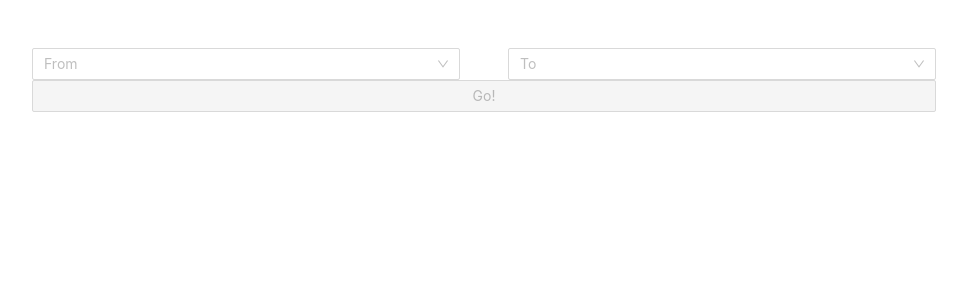
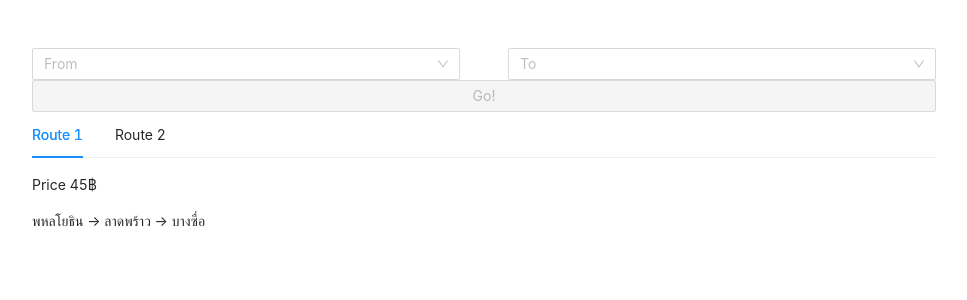
Before and after one commit to encX/bangkok-transit-planner, a React (Create React App) app in the folder client/: page / in a window 1280 px wide. Shown: the top 300 px of the page, without its empty margins (156-1123 px from the left). Built offline with nearby package versions, Linux system fonts and the light colour scheme.

Commit message:
Display tabs

```diff
--- a/client/src/App.tsx
+++ b/client/src/App.tsx
@@ -1,6 +1,9 @@
 import React, {useState, useEffect} from 'react';
-import {getAllStations} from './api';
+
+import {getAllStations, getRoutes} from './api';
+import {Route} from './api/models/Route';
 import {Station} from './api/models/Station';
+import {RoutesPanel} from './sections/RoutesPanel';
 import TopHalf from './sections/TopHalf';
 
 import 'antd/dist/antd.css';
@@ -8,13 +11,17 @@ import './css/style.scss';
 
 function App(): JSX.Element {
 	const [stations, setStations] = useState<Station[]>([]);
+	const [routes, setRoutes] = useState<Route[]>([]);
+
 	useEffect(() => {
 		getAllStations().then(setStations);
+		getRoutes(2, 4).then(setRoutes);
 	}, []);
 	return (
 		// todo: loading blocker
 		<div className="App base-component">
 			{stations.length && <TopHalf stations={stations} />}
+			<RoutesPanel routes={routes}/>
 		</div>
 	);
 }
--- a/client/src/components/RouteDisplay.tsx
+++ b/client/src/components/RouteDisplay.tsx
@@ -1,11 +1,12 @@
 import React, {FunctionComponent} from 'react';
 
-interface RouteDisplayProps {
-	test?: string;
-}
+import {Route} from '../api/models/Route';
 
-export const RouteDisplay: FunctionComponent<RouteDisplayProps> = (props: RouteDisplayProps): JSX.Element => {
+export const RouteDisplay: FunctionComponent<Route> = ({stations, cost}: Route): JSX.Element => {
 	return (
-		<div/>
+		<div className="route-display">
+			<p>Price {cost}฿</p>
+			<p>{stations.map(station => station.name).join(' -> ')}</p>
+		</div>
 	);
 };
--- /dev/null
+++ b/client/src/sections/RoutesPanel.tsx
@@ -0,0 +1,22 @@
+import {Tabs} from 'antd';
+import React, {FunctionComponent} from 'react';
+
+import {Route} from '../api/models/Route';
+import {RouteDisplay} from '../components/RouteDisplay';
+
+interface RoutesPanelProps {
+	routes: Route[];
+}
+
+export const RoutesPanel: FunctionComponent<RoutesPanelProps> = ({routes}): JSX.Element => {
+	const routeToTab = (route: Route, i: number): JSX.Element =>
+		<Tabs.TabPane key={i} tab={`Route ${i + 1}`}>
+			<RouteDisplay {...route}/>
+		</Tabs.TabPane>;
+
+	return (
+		<Tabs>
+			{routes.map(routeToTab)}
+		</Tabs>
+	);
+};
```
